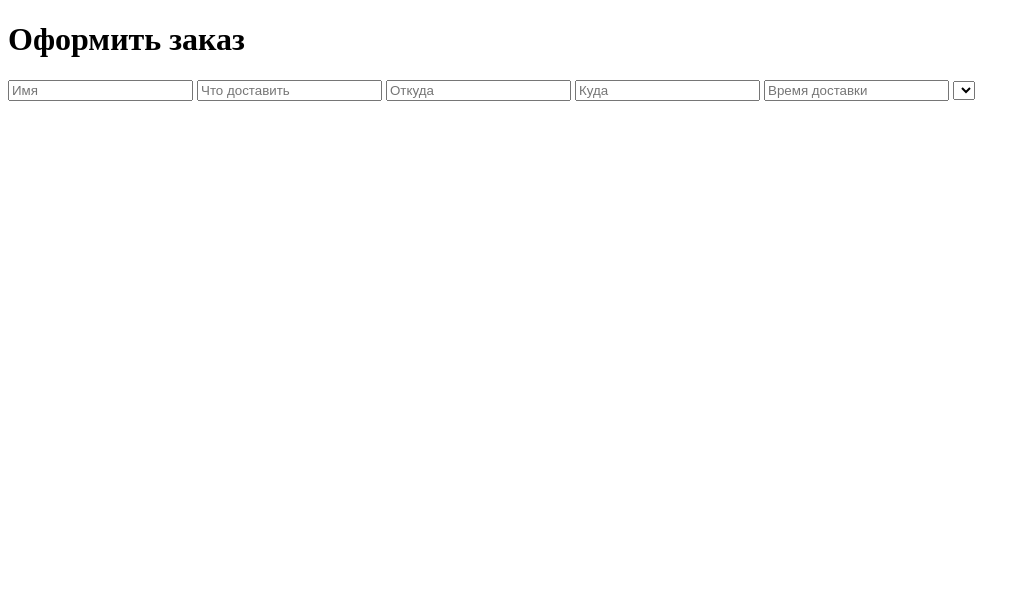
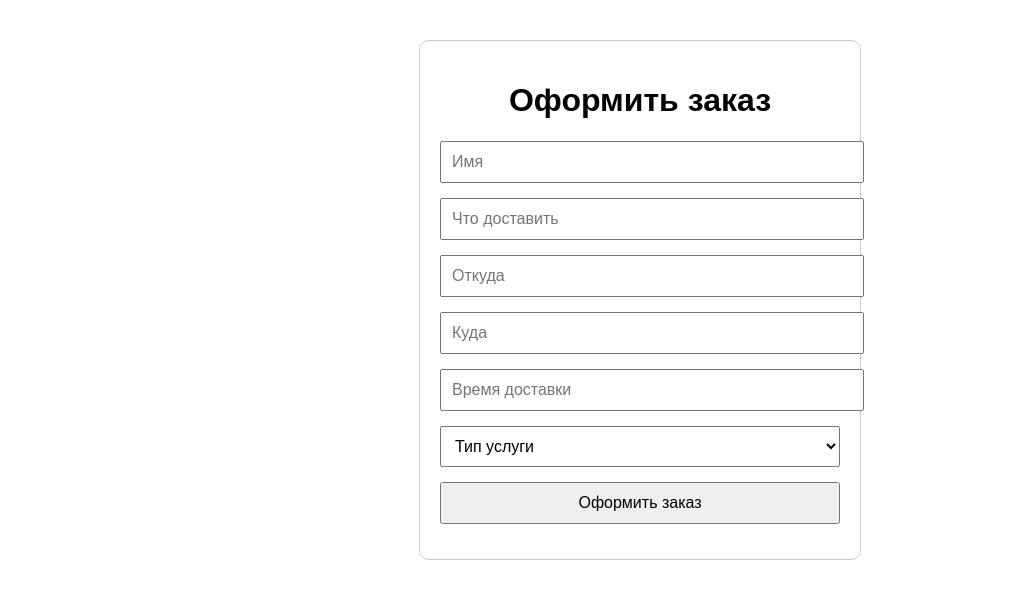
Before and after one commit to Zhanik17/courier-app, a plain HTML site: page index.html in a window 1280 px wide. Shown: the whole page, without its empty margins (0-1030 px from the left). Drawn offline with Linux system fonts and the light colour scheme.

Commit message:
Update index.html

```diff
--- a/index.html
+++ b/index.html
@@ -4,6 +4,28 @@
   <meta charset="UTF-8" />
   <meta name="viewport" content="width=device-width, initial-scale=1.0"/>
   <title>Заказ доставки</title>
+  <style>
+    body {
+      font-family: sans-serif;
+      max-width: 400px;
+      margin: 40px auto;
+      padding: 20px;
+      border: 1px solid #ccc;
+      border-radius: 10px;
+    }
+
+    input, select, button {
+      display: block;
+      width: 100%;
+      margin-bottom: 15px;
+      padding: 10px;
+      font-size: 16px;
+    }
+
+    h1 {
+      text-align: center;
+    }
+  </style>
 </head>
 <body>
 
@@ -17,3 +39,19 @@
     <input type="text" id="time" placeholder="Время доставки" required />
 
     <select id="type" required>
+      <option value="">Тип услуги</option>
+      <option value="Такси">Такси</option>
+      <option value="Доставка">Доставка</option>
+      <option value="Дети">Дети</option>
+      <option value="Групповая">Групповая</option>
+    </select>
+
+    <button type="submit">Оформить заказ</button>
+  </form>
+
+  <!-- Скрипты -->
+  <script type="module" src="./firebase.js"></script>
+  <script type="module" src="./script.js"></script>
+
+</body>
+</html>
```
